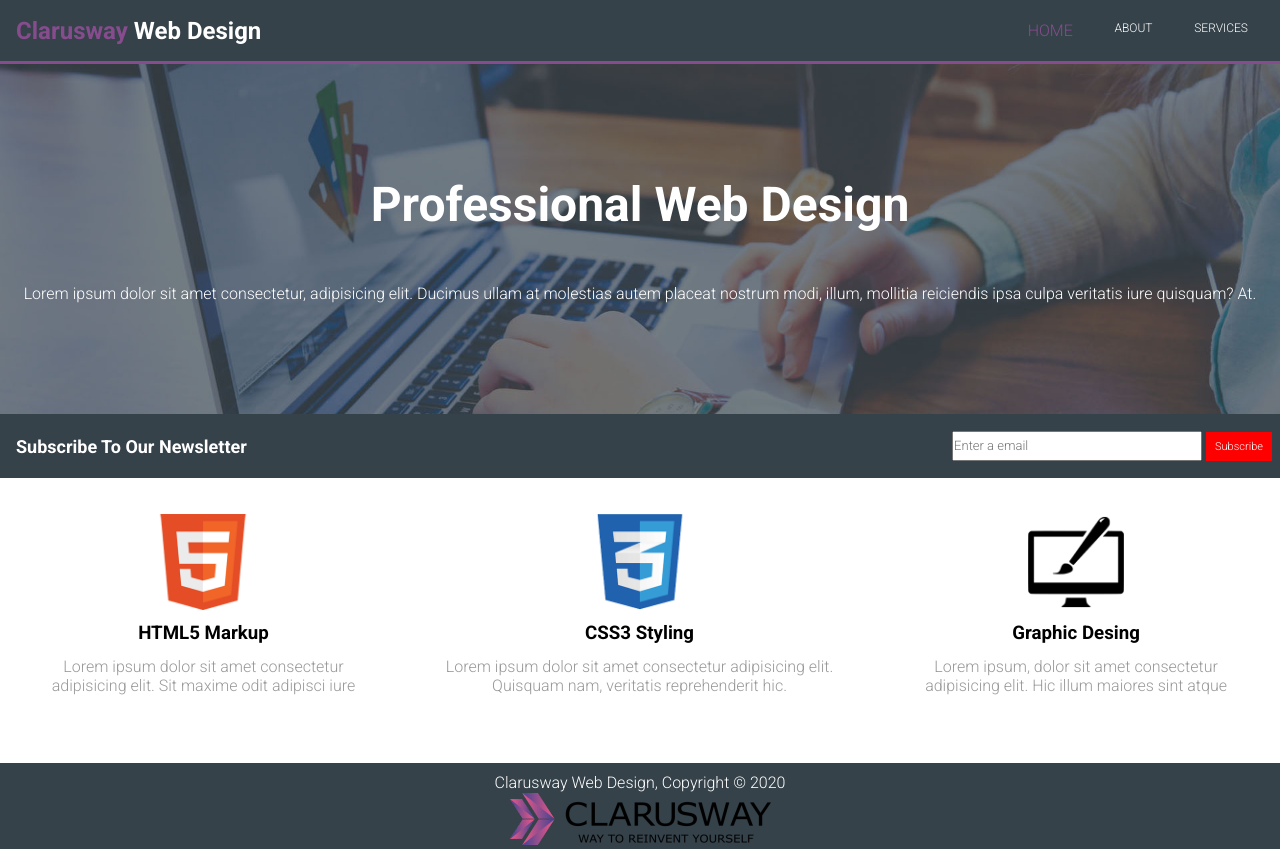
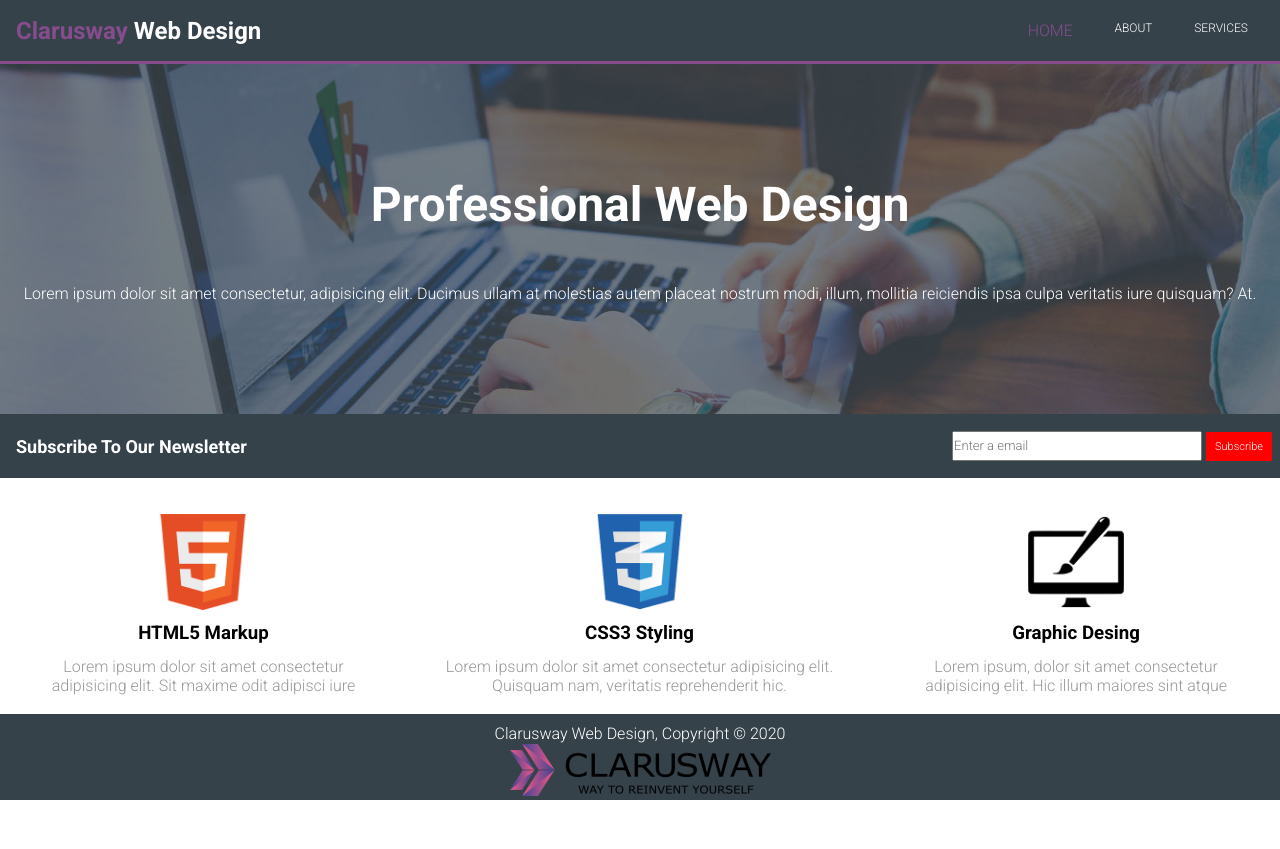
Before and after one commit to ShylTkl/website-page, a plain HTML site: page index.html in a window 1280 px wide. After the commit the page ends 800 px from the top, so only its background shows below. Drawn offline with Linux system fonts and the light colour scheme.

Commit message:
index-footer

```diff
--- a/style.css
+++ b/style.css
@@ -177,6 +177,10 @@ footer{
     color: white;
     font-weight: 300;
     font-size: 1rem;
+    position: fixed;
+    bottom: 0;
+    left: 0;
+    right: 0;
 }
 
 .footer-yazi{
```
